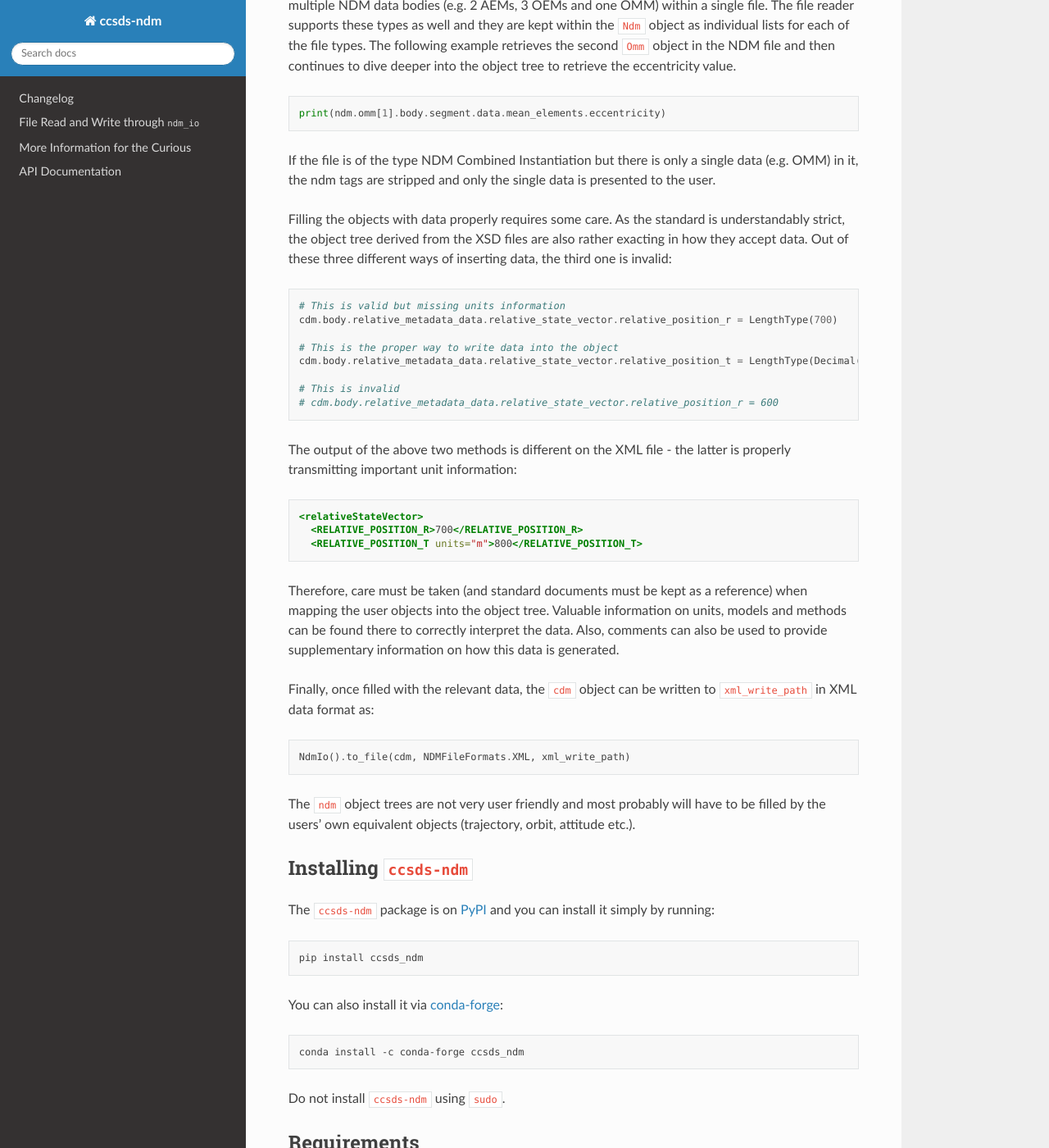
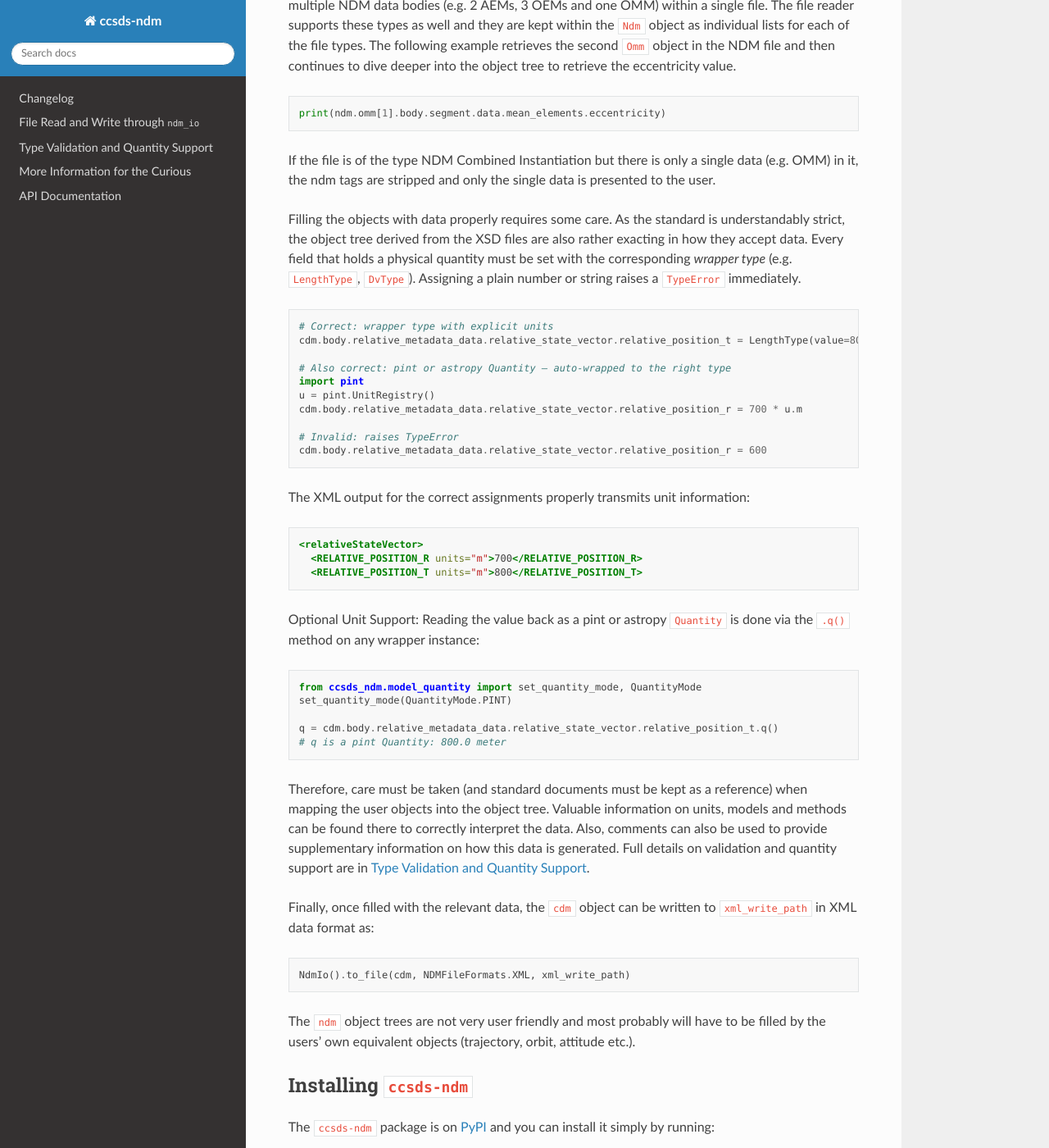
Before and after one commit to egemenimre/ccsds-ndm, a Sphinx documentation site: the page built from docs/index.md, in a window 1280 px wide and 1400 px high, scrolled down 1377 px. Shown: the whole window at 82% size. Built offline with Sphinx 7.4.7 and the Read the Docs theme 3.1.0, drawn with Linux system fonts in a browser that asks for light colours; some of the changed text lies outside the part shown.

Commit message:
added validation and quantity support

````diff
--- a/docs/index.md
+++ b/docs/index.md
@@ -43,29 +43,40 @@ print(ndm.omm[1].body.segment.data.mean_elements.eccentricity)
 
 If the file is of the type NDM Combined Instantiation but there is only a single data (e.g. OMM) in it, the ndm tags are stripped and only the single data is presented to the user.
 
-Filling the objects with data properly requires some care. As the standard is understandably strict, the object tree derived from the XSD files are also rather exacting in how they accept data. Out of these three different ways of inserting data, the third one is invalid:
+Filling the objects with data properly requires some care. As the standard is understandably strict, the object tree derived from the XSD files are also rather exacting in how they accept data. Every field that holds a physical quantity must be set with the corresponding *wrapper type* (e.g. `LengthType`, `DvType`). Assigning a plain number or string raises a `TypeError` immediately.
 
 ```python
-# This is valid but missing units information
-cdm.body.relative_metadata_data.relative_state_vector.relative_position_r = LengthType(700)
+# Correct: wrapper type with explicit units
+cdm.body.relative_metadata_data.relative_state_vector.relative_position_t = LengthType(value=800, units=LengthUnits.M)
 
-# This is the proper way to write data into the object
-cdm.body.relative_metadata_data.relative_state_vector.relative_position_t = LengthType(Decimal(800), LengthUnits.M)
+# Also correct: pint or astropy Quantity — auto-wrapped to the right type
+import pint
+u = pint.UnitRegistry()
+cdm.body.relative_metadata_data.relative_state_vector.relative_position_r = 700 * u.m
 
-# This is invalid
-# cdm.body.relative_metadata_data.relative_state_vector.relative_position_r = 600
+# Invalid: raises TypeError
+cdm.body.relative_metadata_data.relative_state_vector.relative_position_r = 600
 ```
 
-The output of the above two methods is different on the XML file - the latter is properly
-transmitting important unit information:
+The XML output for the correct assignments properly transmits unit information:
 
 ```xml
 <relativeStateVector>
-  <RELATIVE_POSITION_R>700</RELATIVE_POSITION_R>
+  <RELATIVE_POSITION_R units="m">700</RELATIVE_POSITION_R>
   <RELATIVE_POSITION_T units="m">800</RELATIVE_POSITION_T>
 ```
 
-Therefore, care must be taken (and standard documents must be kept as a reference) when mapping the user objects into the object tree. Valuable information on units, models and methods can be found there to correctly interpret the data. Also, comments can also be used to provide supplementary information on how this data is generated.
+Optional Unit Support: Reading the value back as a pint or astropy `Quantity` is done via the `.q()` method on any wrapper instance:
+
+```python
+from ccsds_ndm.model_quantity import set_quantity_mode, QuantityMode
+set_quantity_mode(QuantityMode.PINT)
+
+q = cdm.body.relative_metadata_data.relative_state_vector.relative_position_t.q()
+# q is a pint Quantity: 800.0 meter
+```
+
+Therefore, care must be taken (and standard documents must be kept as a reference) when mapping the user objects into the object tree. Valuable information on units, models and methods can be found there to correctly interpret the data. Also, comments can also be used to provide supplementary information on how this data is generated. Full details on validation and quantity support are in {doc}`quantity_and_validation`.
 
 Finally, once filled with the relevant data, the `cdm` object can be written to `xml_write_path` in XML data format as:
 
@@ -95,6 +106,8 @@ Do not install `ccsds-ndm` using `sudo`.
 
 - `xsData` is used to read and write XML files (and also to generate the object tree)
 - `lxml` to support XML object creation
+- `pint` *(optional)* for pint Quantity input/output — install with `pip install ccsds_ndm[pint]`
+- `astropy` *(optional)* for astropy Quantity input/output — install with `pip install ccsds_ndm[astropy]`
 
 ## Citation
 
@@ -114,6 +127,7 @@ maxdepth: 2
 ---
 changelog
 ndmio
+quantity_and_validation
 more_info
 api_index
 ```
````
Also changed, not shown: docs/changelog.md (+16 -0 lines), docs/quantity_and_validation.md (added, +206 -0 lines).
